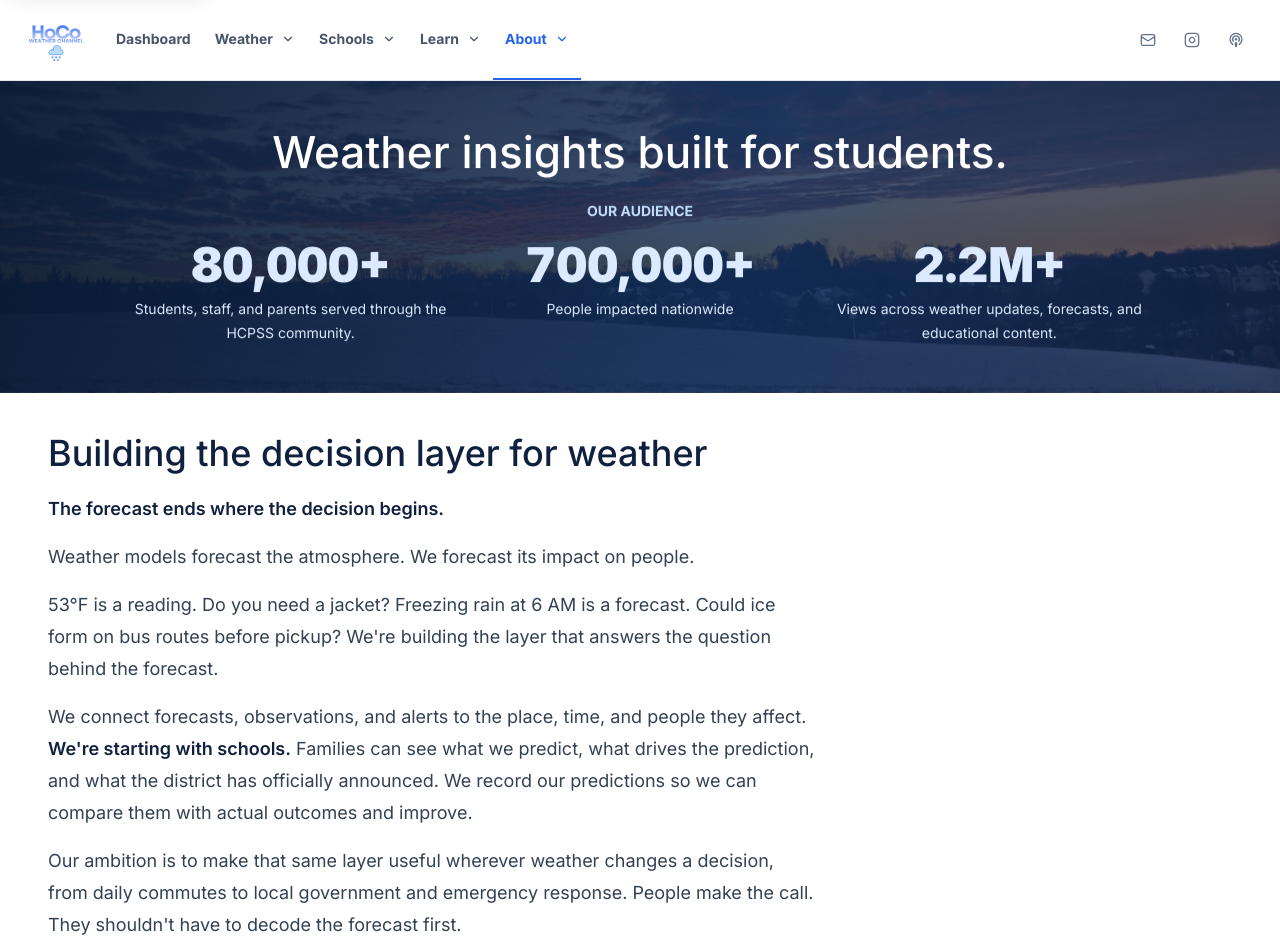
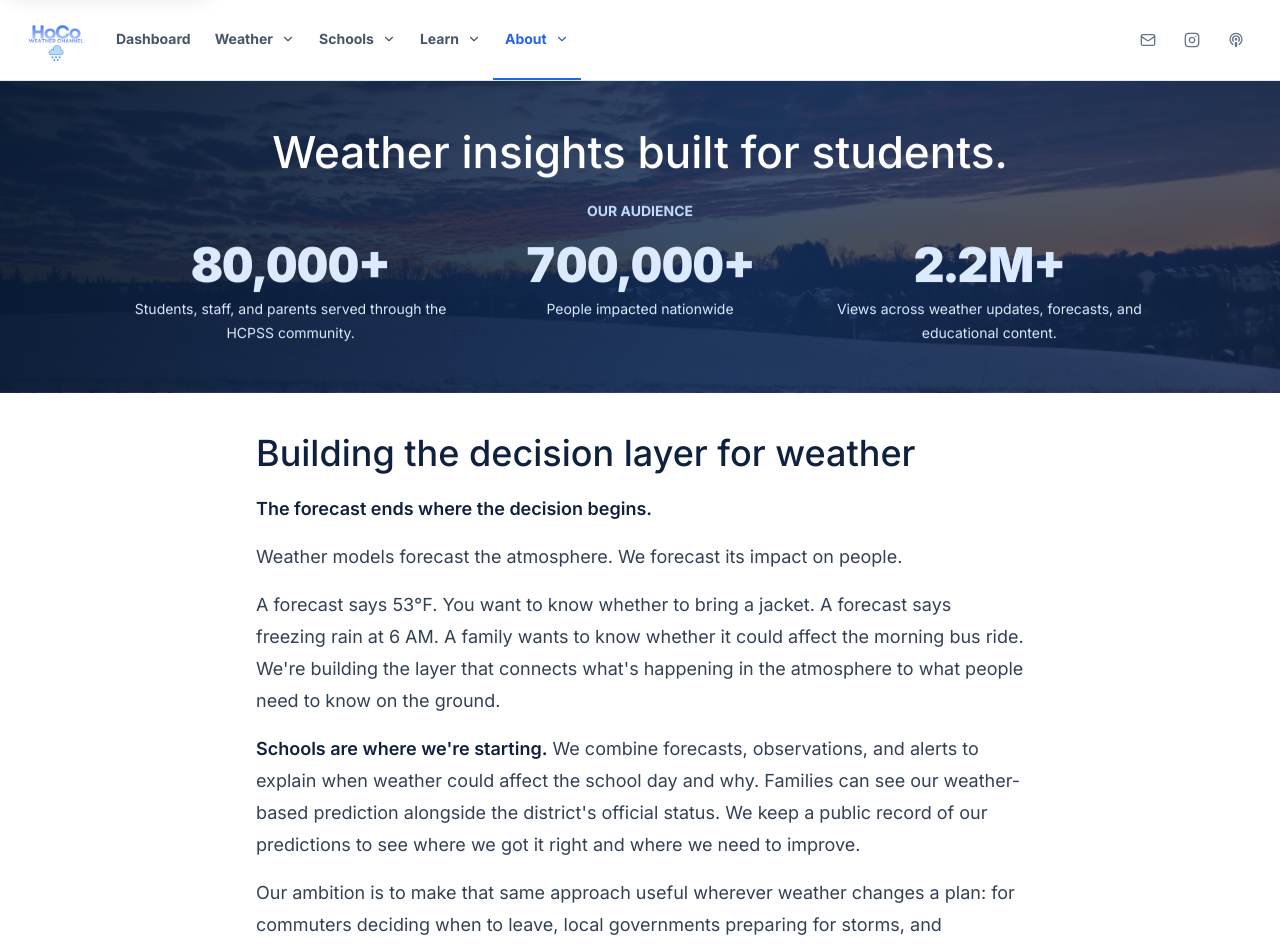
Before and after one commit to davidliu-2008/HoCoWX, a Next.js app: page /about in a window 1280 px wide. Shown: the top 947 px of the page. Built offline with nearby package versions, Linux system fonts and the light colour scheme.

Commit message:
Refine weather decision mission

```diff
--- a/app/about/page.tsx
+++ b/app/about/page.tsx
@@ -66,13 +66,13 @@ export default function AboutPage() {
       </PageHero>
 
       <section aria-labelledby="mission-title" className="page-band bg-white">
-        <h2 id="mission-title" className="max-w-3xl text-balance text-3xl font-medium leading-tight text-ink sm:text-4xl">Building the decision layer for weather</h2>
-        <div className="mt-5 max-w-3xl space-y-4 text-base leading-7 text-slate-700 sm:text-lg sm:leading-8">
+        <h2 id="mission-title" className="mx-auto max-w-3xl text-balance text-3xl font-medium leading-tight text-ink sm:text-4xl">Building the decision layer for weather</h2>
+        <div className="mx-auto mt-5 max-w-3xl space-y-4 text-base leading-7 text-slate-700 sm:text-lg sm:leading-8">
           <p className="font-semibold text-ink">The forecast ends where the decision begins.</p>
           <p>Weather models forecast the atmosphere. We forecast its impact on people.</p>
-          <p>53°F is a reading. Do you need a jacket? Freezing rain at 6 AM is a forecast. Could ice form on bus routes before pickup? We&apos;re building the layer that answers the question behind the forecast.</p>
-          <p>We connect forecasts, observations, and alerts to the place, time, and people they affect. <strong className="font-semibold text-ink">We&apos;re starting with schools.</strong> Families can see what we predict, what drives the prediction, and what the district has officially announced. We record our predictions so we can compare them with actual outcomes and improve.</p>
-          <p>Our ambition is to make that same layer useful wherever weather changes a decision, from daily commutes to local government and emergency response. People make the call. They shouldn&apos;t have to decode the forecast first.</p>
+          <p>A forecast says 53°F. You want to know whether to bring a jacket. A forecast says freezing rain at 6 AM. A family wants to know whether it could affect the morning bus ride. We&apos;re building the layer that connects what&apos;s happening in the atmosphere to what people need to know on the ground.</p>
+          <p><strong className="font-semibold text-ink">Schools are where we&apos;re starting.</strong> We combine forecasts, observations, and alerts to explain when weather could affect the school day and why. Families can see our weather-based prediction alongside the district&apos;s official status. We keep a public record of our predictions to see where we got it right and where we need to improve.</p>
+          <p>Our ambition is to make that same approach useful wherever weather changes a plan: for commuters deciding when to leave, local governments preparing for storms, and emergency managers anticipating where flooding could disrupt access. People still make the call. They shouldn&apos;t have to decode the forecast first.</p>
         </div>
       </section>
 
```
